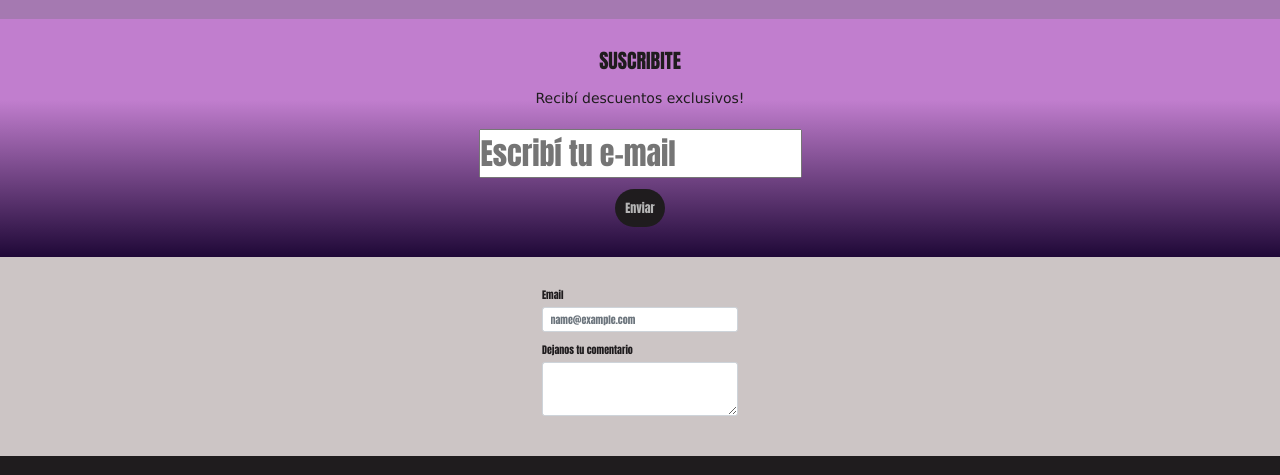
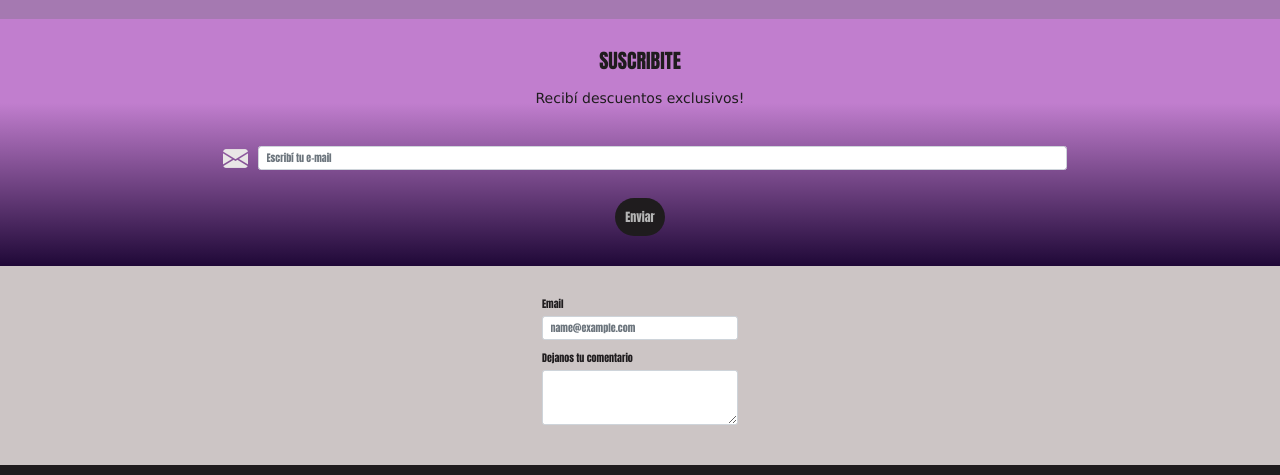
Before and after one commit to JaquelineAletti/Tropa, a website: page pages/contact.html in a window 1280 px wide. Shown: the part 81-556 px from the top of the page. Drawn offline with nearby package versions, Linux system fonts and the light colour scheme.

Commit message:
complementarioboot

```diff
--- a/pages/contact.html
+++ b/pages/contact.html
@@ -53,14 +53,15 @@
         </header>
 
         <main>
-            <div class="suscribite">
-                <div>
-                    <h2>SUSCRIBITE</h2>
-                    <p class="suscribiteParrafo">Recibí descuentos exclusivos!</p>
-                    <form action="contact.html">
-                    <input type="email" name="E-mail" placeholder="Escribí tu e-mail"/>
-                    </form>
-                </div>
+          <div class="suscribite">
+            <h2>SUSCRIBITE</h2>
+            <p class="suscribiteParrafo">Recibí descuentos exclusivos!</p>
+            <div class="boxemail">
+
+                    <i class="bi bi-envelope-fill"></i>
+                    <input class="form-control" type="text" placeholder="Escribí tu e-mail" aria-label="">
+
+            </div>
                 <div>
                     <input class="botonComprar"type="submit" value="Enviar"/>
                 </div>
```
Also changed, not shown: pages/SALE.html (+0 -37 lines).
